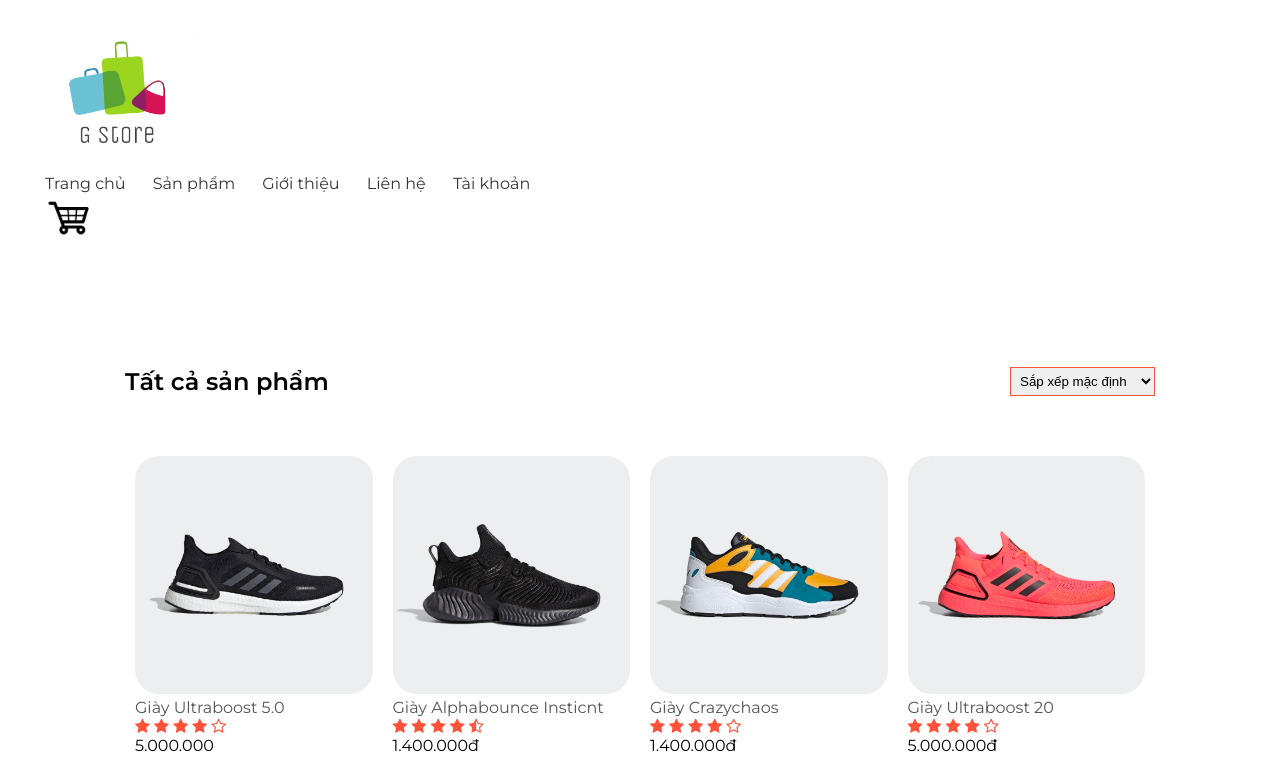
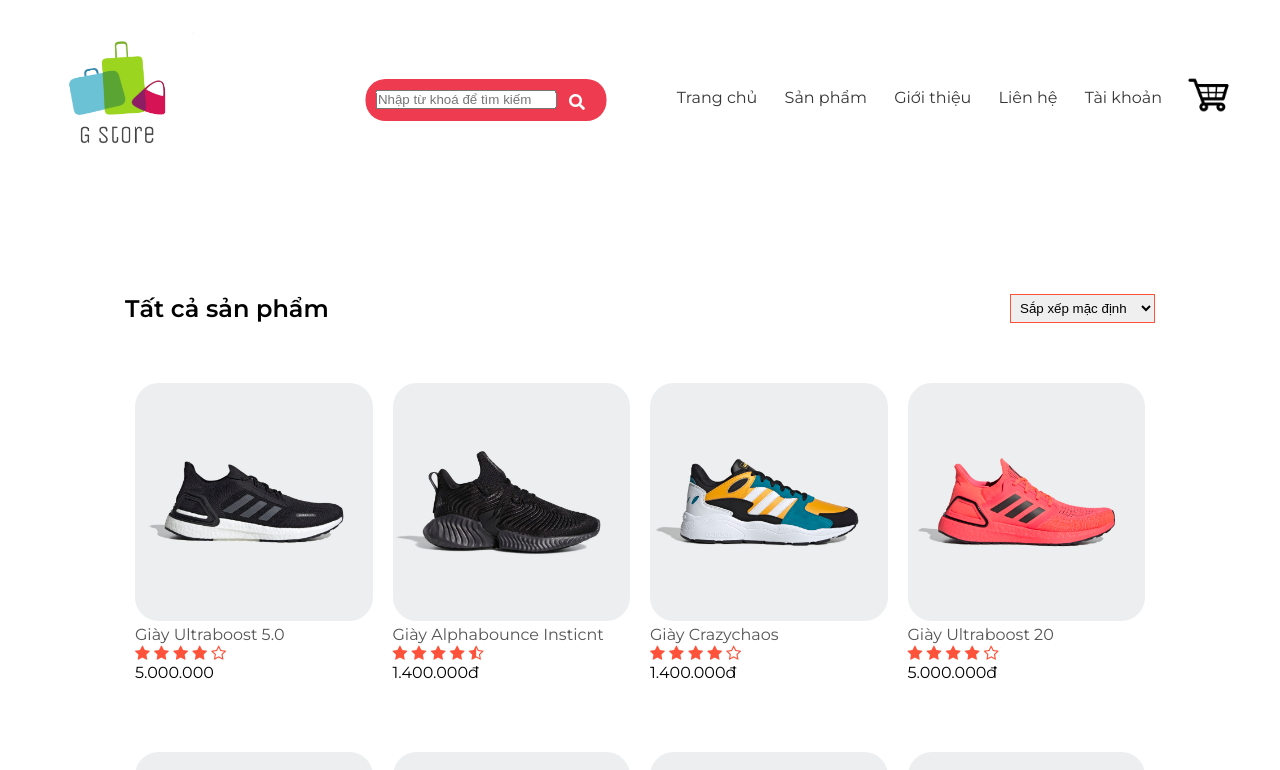
Before and after one commit to thangnguyen333/do-an-1-Website, a plain HTML site: page product.html in a window 1280 px wide. Shown: the top 770 px of the page. Drawn offline with Linux system fonts and the light colour scheme.

Commit message:
Update24.11

```diff
--- a/product.html
+++ b/product.html
@@ -6,15 +6,23 @@
     <link rel="stylesheet" href="style.css">
     <title>Sản phẩm</title>
     <link href="https://fonts.googleapis.com/css2?family=Montserrat:wght@300;400;500;600&display=swap" rel="stylesheet">
+    <link rel="stylesheet" href="https://pro.fontawesome.com/releases/v5.10.0/css/all.css" integrity="sha384-AYmEC3Yw5cVb3ZcuHtOA93w35dYTsvhLPVnYs9eStHfGJvOvKxVfELGroGkvsg+p" crossorigin="anonymous"/>
     <link rel="stylesheet" href="https://stackpath.bootstrapcdn.com/font-awesome/4.7.0/css/font-awesome.min.css">
     <link rel="stylesheet" href="https://cdnjs.cloudflare.com/ajax/libs/font-awesome/4.7.0/css/font-awesome.min.css">
 <body>
         <div class="container">
+            <div class="search-box">
+                <input type="txt" name="" placeholder="Nhập từ khoá để tìm kiếm">
+                <a class="search-btn" href="#">
+                <i class="fas fa-search"></i>
+                </a>
+            </div>
             <div class="navbar">
                 <div class="logo">
                     <a href="index.html">
                     <img src="images/logostore.png" width="150px" height="150px" alt="logo">
                 </a>
+                </div>
                 <nav>
                     <ul>
                         <li><a href="index.html">Trang chủ</a></li>
@@ -24,9 +32,11 @@
                         <li><a href="account.html">Tài khoản</a></li>
                     </ul>
                 </nav>
+                <a href="cart.html">
                 <img src="images/cart.png" alt="icon-cart" width="50" height="50">
+                </a>
             </div>
-        </div>
+            </div>
 <!-- tat ca san pham -->
         <div class="small-container">
             <div class="row row-2">
--- a/style.css
+++ b/style.css
@@ -384,3 +384,26 @@ form .btn:focus{
 form a{
     font-size: 18px;
 }
+
+.search-box{
+    position: absolute;
+    top: 100px;
+    left: 38%;
+    transform: translate(-50%,-50%);
+    background: #ee3b50;
+    height: 42px;
+    border-radius: 20px;
+    padding: 10px;
+}
+
+.search-btn{
+    color: #ffffff;
+    float: right;
+    width: 40px;
+    height: 40px;
+    padding-bottom: 15px;
+    border-radius: 50%;
+    display: flex;
+    justify-content: center;
+    align-items: center;
+}
```
Also changed, not shown: account.html (+1 -0 lines), index.html (+7 -0 lines).
